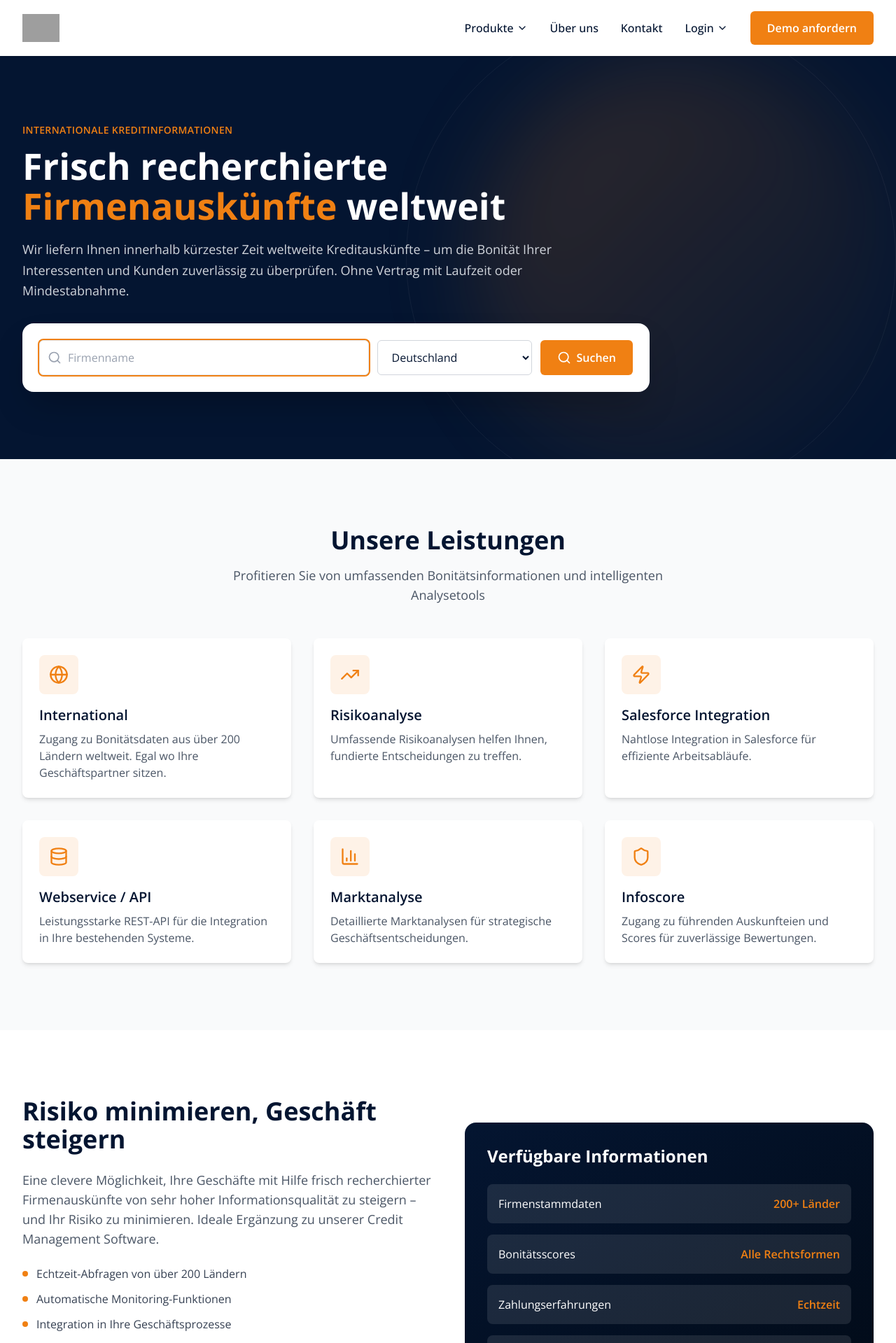
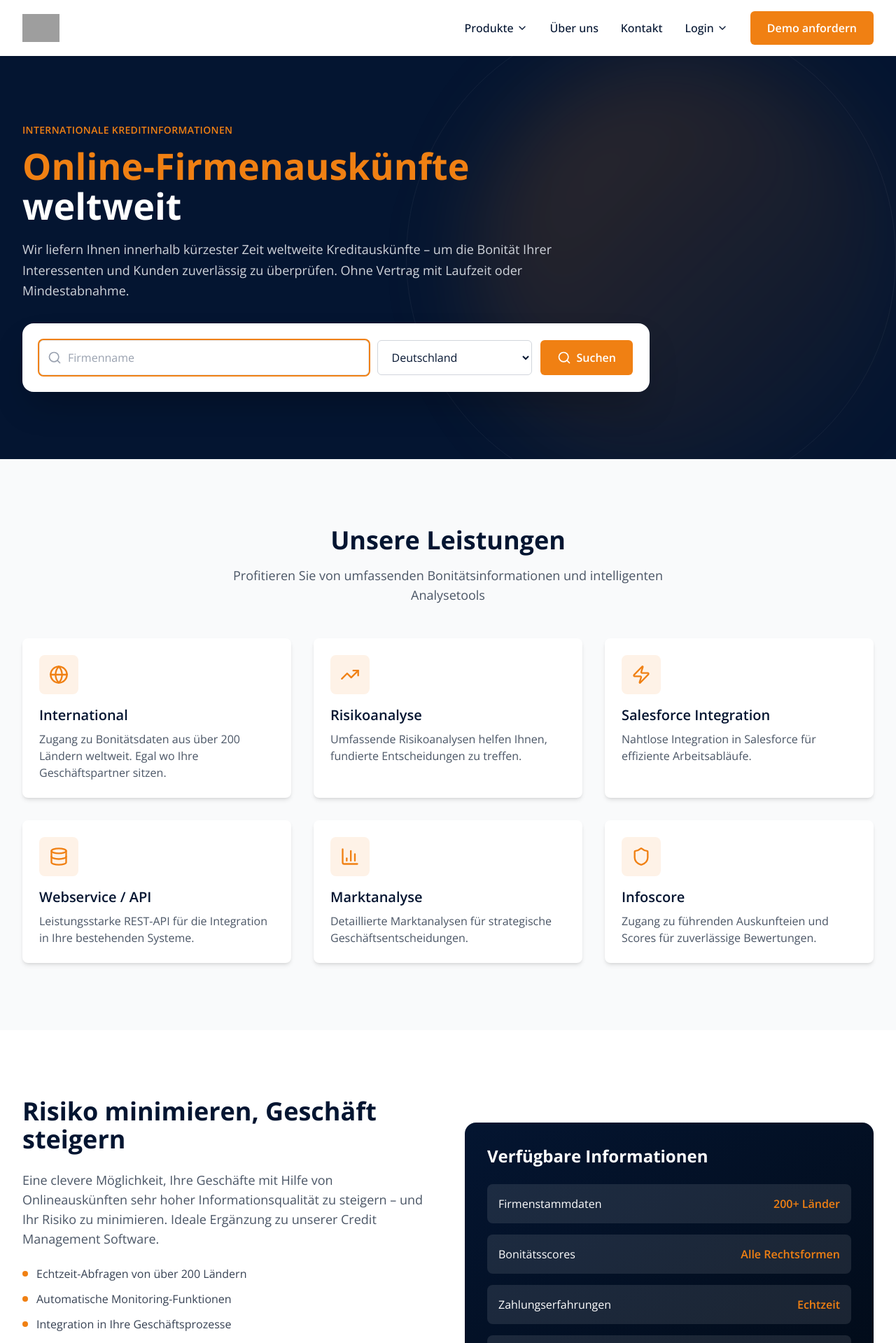
Before and after one commit to timoparlison/creditDeviceGermany, a Next.js app: page /bonitaetsinformationen in a window 1280 px wide. Shown: the top 1919 px of the page at 70% size. Built offline with nearby package versions, Linux system fonts and the light colour scheme; grey boxes are pictures that could not be loaded.

Commit message:
frisch recherchiert removed

```diff
--- a/src/app/auskunft/page.tsx
+++ b/src/app/auskunft/page.tsx
@@ -8,7 +8,7 @@ import { JsonLd, breadcrumbSchema } from '@/components/seo/JsonLd';
 export const metadata: Metadata = {
   title: 'Unternehmensauskunft bestellen — globale Wirtschaftsauskünfte',
   description:
-    'Frisch recherchierte Unternehmensauskünfte und Wirtschaftsauskünfte aus über 200 Ländern. Schnell, zuverlässig und mit einem Klick online bestellbar.',
+    'Onlineauskünfte zu Unternehmen und Wirtschaftsauskünfte aus über 200 Ländern. Schnell, zuverlässig und mit einem Klick online bestellbar.',
   alternates: { canonical: '/auskunft' },
 };
 
@@ -31,7 +31,7 @@ export default function AuskunftPage() {
               schnell &amp; zuverlässig
             </p>
             <h1 className="text-4xl md:text-5xl lg:text-[3.25rem] font-bold leading-[1.1] mb-5">
-              Frisch recherchierte globale <br />
+              Onlineauskünfte — globale <br />
               <span className="text-primary">Bonitätsauskünfte</span> leicht gemacht
             </h1>
             <p className="text-lg text-gray-300 mb-8 leading-relaxed">
--- a/src/app/bonitaetsinformationen/page.tsx
+++ b/src/app/bonitaetsinformationen/page.tsx
@@ -96,8 +96,7 @@ export default function BonitaetsinformationenPage() {
               Internationale Kreditinformationen
             </p>
             <h1 className="text-4xl md:text-5xl lg:text-[3.25rem] font-bold leading-[1.1] mb-5">
-              Frisch recherchierte <br />
-              <span className="text-primary">Firmenauskünfte</span> weltweit
+              <span className="text-primary">Online-Firmenauskünfte</span> weltweit
             </h1>
             <p className="text-lg text-gray-300 mb-8 leading-relaxed">
               Wir liefern Ihnen innerhalb kürzester Zeit weltweite Kreditauskünfte
@@ -127,8 +126,8 @@ export default function BonitaetsinformationenPage() {
               Risiko minimieren, Geschäft steigern
             </h2>
             <p className="text-lg text-gray-600 mb-6">
-              Eine clevere Möglichkeit, Ihre Geschäfte mit Hilfe frisch recherchierter
-              Firmenauskünfte von sehr hoher Informationsqualität zu steigern – und Ihr
+              Eine clevere Möglichkeit, Ihre Geschäfte mit Hilfe von Onlineauskünften
+              sehr hoher Informationsqualität zu steigern – und Ihr
               Risiko zu minimieren. Ideale Ergänzung zu unserer Credit Management Software.
             </p>
             <ul className="space-y-3 mb-8">
--- a/src/components/sections/ProductCards.tsx
+++ b/src/components/sections/ProductCards.tsx
@@ -5,10 +5,10 @@ import { ArrowRight, Search, FileText, Shield, Check } from 'lucide-react';
 const products = [
   {
     title: 'Kreditinformationen',
-    description: 'Frisch recherchierte Firmenauskünfte in hoher Informationsqualität – ohne Vertrag mit Laufzeit oder Mindestabnahme.',
+    description: 'Firmenauskünfte in hoher Informationsqualität – ohne Vertrag mit Laufzeit oder Mindestabnahme.',
     href: '/bonitaetsinformationen',
     icon: Search,
-    features: ['Weltweit aktuell recherchiert', 'Bonität von Interessenten und Kunden prüfen', 'Ohne Mindestabnahme', 'Schnell & zuverlässig weltweit'],
+    features: ['Onlineauskünfte weltweit', 'Bonität von Interessenten und Kunden prüfen', 'Ohne Mindestabnahme', 'Schnell & zuverlässig weltweit'],
   },
   {
     title: 'Credit Management Software',
```
